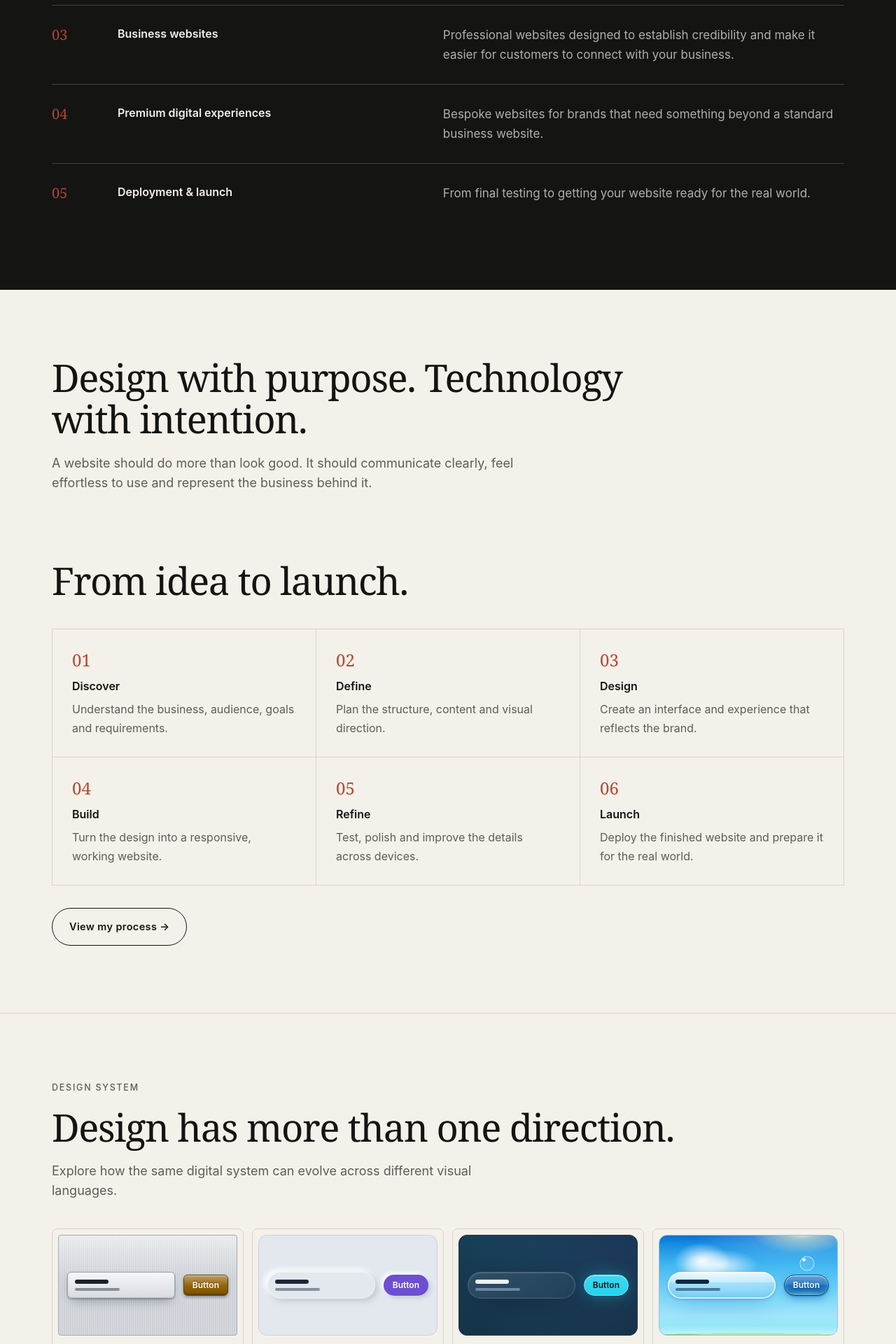
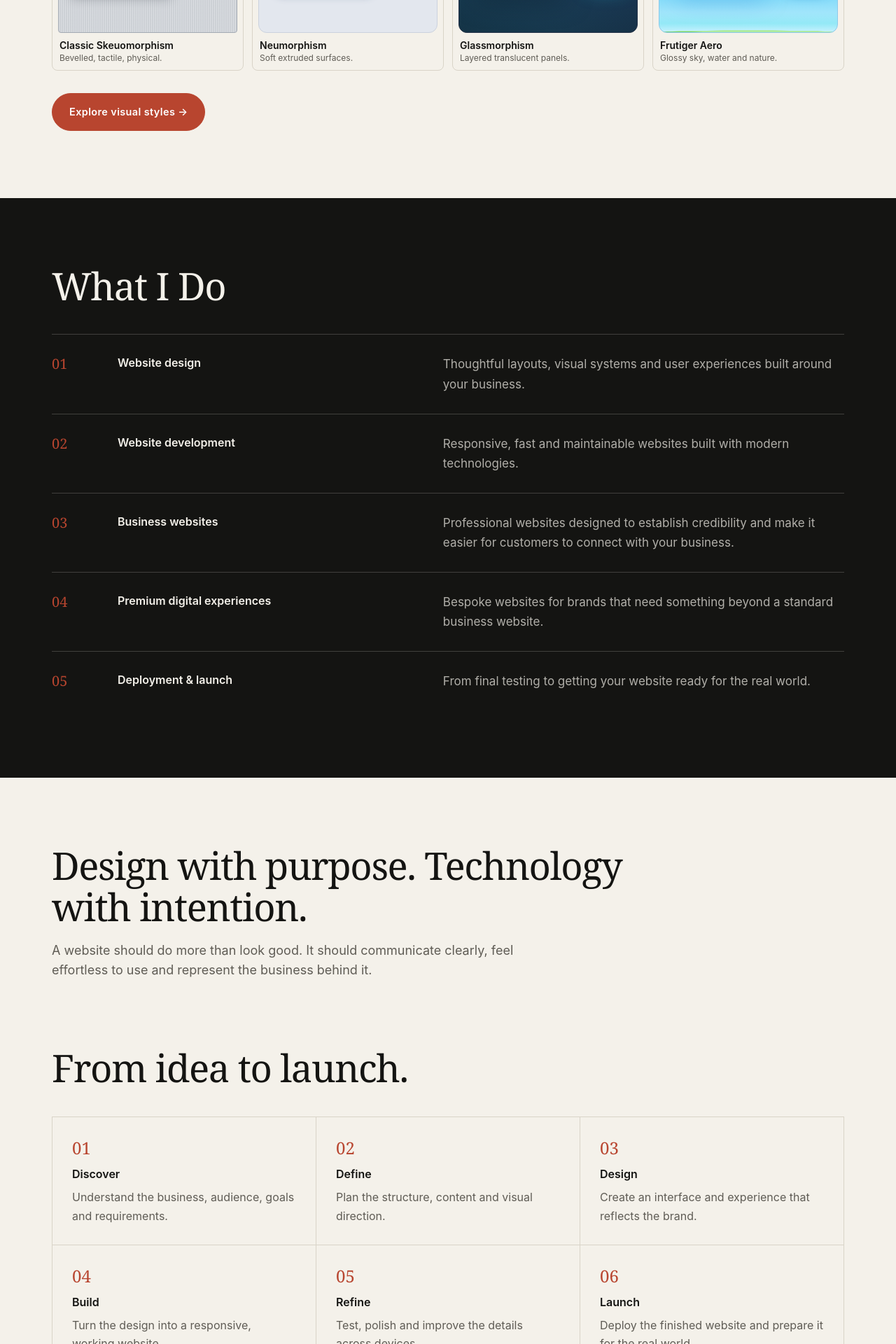
Before and after one commit to Siddharth3188/portfolio-v2, a Next.js app: page / in a window 1280 px wide. Shown: the part 3200-5120 px from the top of the page at 70% size. Built offline with nearby package versions, Linux system fonts and the light colour scheme.

Commit message:
Remove duplicate StyleShowcase component

```diff
--- a/app/page.tsx
+++ b/app/page.tsx
@@ -22,6 +22,7 @@ export default function Home() {
           <div className="mt-10"><ProjectShowcase /></div>
         </div>
       </section>
+      <StyleShowcase />
       <section data-band="" className="bg-fg py-24 text-bg">
         <div className="wrap">
           <SectionHeading inverse title="What I Do" className="mb-10" />
@@ -40,7 +41,6 @@ export default function Home() {
           <div className="mt-8"><Button href="/process">View my process →</Button></div>
         </div>
       </section>
-      <StyleShowcase />
       <section className="border-t border-line py-24">
         <div className="wrap">
           <SectionHeading title="Hi, I'm Siddharth." description="I design and build modern websites for businesses, organizations and brands. I care about clear structure, considered typography and sites that feel fast on every device." />
```
